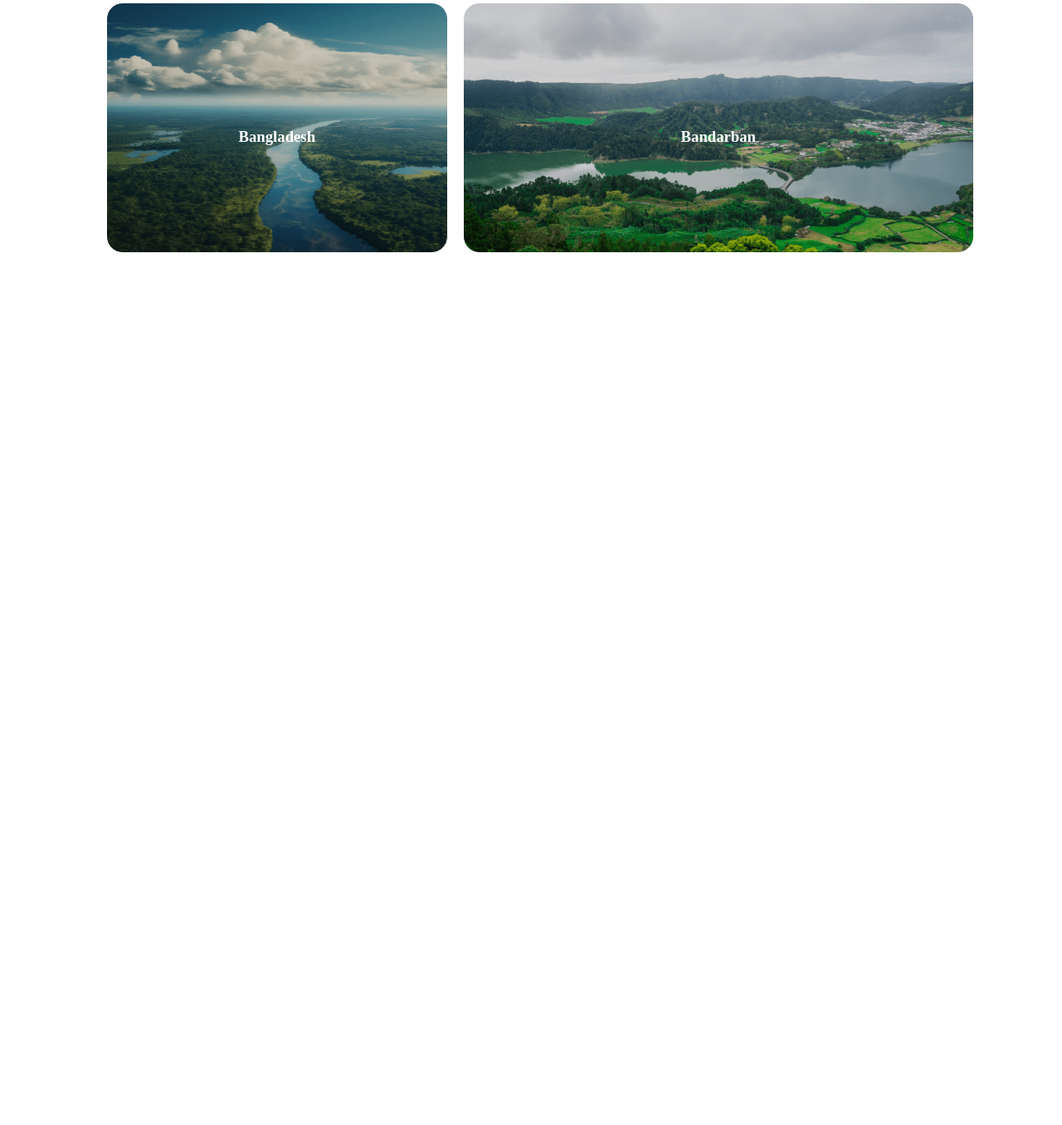
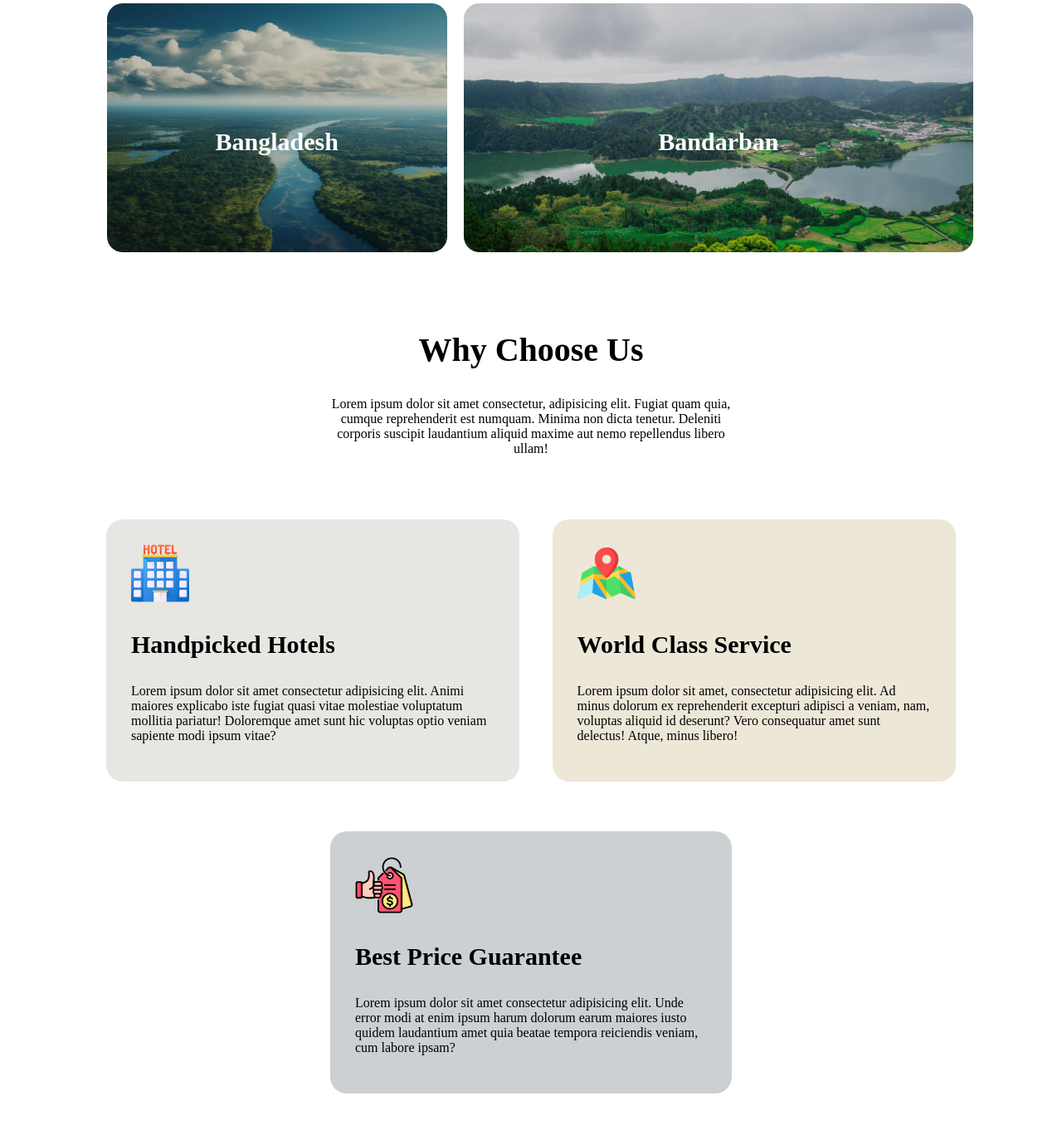
Before and after one commit to maqmukul/one-world-travel, a plain HTML site: page index.html in a window 1280 px wide. Shown: the part 2040-3396 px from the top of the page at 83% size. Before the commit the page ends 2365 px from the top, so only its background shows below. Drawn offline with Linux system fonts and the light colour scheme.

Commit message:
added why choose us section

```diff
--- a/Styles/styles.css
+++ b/Styles/styles.css
@@ -84,6 +84,7 @@ h2 {
 }
 
 .choose-your-destination h3 {
+    font-size: 30px;
     color: white;
     text-align: center;
     margin-top: 150px;
@@ -177,6 +178,49 @@ h2 {
     border: 1px solid white;
     border-radius: 20px;
 }
+
+.why-choose-us h3 {
+    font-size: 30px;
+}
+
+.why-choose-us img {
+    width: 70px;
+
+}
+
+.row-1 {
+    display: flex;
+    gap: 40px;
+    margin-bottom: 40px;
+}
+
+.row-2 {
+    text-align: center;
+    margin: 40px 250px;
+    padding: 20px;
+
+}
+
+.handpicked-hotels {
+    background-color: rgb(231, 230, 227);
+    border-radius: 20px;
+    padding: 30px;
+}
+
+.world-class-service {
+    background-color: rgb(237, 231, 216);
+    border-radius: 20px;
+    padding: 30px;
+}
+
+.best-price-guarantee {
+    text-align: left;
+    background-color: rgb(204, 208, 211);
+    border-radius: 20px;
+    padding: 30px;
+}
+
+
 
 @media screen and (max-width:600px) {
     header {
@@ -301,5 +345,26 @@ h2 {
         margin-top: 100px;
     }
 
+    .choose-your-destination h3 {
+        font-size: 20px;
+    }
 
+    .row-1 {
+        display: block;
+
+    }
+
+    .row-2 {
+        margin: auto;
+    }
+
+    .handpicked-hotels,
+    .world-class-service {
+        margin: 20px;
+    }
+
+    .why-choose-us h3 {
+        font-size: 20px;
+        color: black;
+    }
 }
--- a/index.html
+++ b/index.html
@@ -86,6 +86,44 @@
                 </div>
             </div>
         </section>
+        <section class="why-choose-us">
+            <div class="section-title">
+                <h2>Why Choose Us</h2>
+                <p>Lorem ipsum dolor sit amet consectetur, adipisicing elit. Fugiat quam quia, cumque reprehenderit est
+                    numquam. Minima non dicta tenetur. Deleniti corporis suscipit laudantium aliquid maxime aut nemo
+                    repellendus libero ullam!</p>
+
+            </div>
+            <div class="row-1">
+                <div class="handpicked-hotels">
+                    <img src="/Images/hotel.png" alt="">
+                    <h3>Handpicked Hotels</h3>
+                    <p>Lorem ipsum dolor sit amet consectetur adipisicing elit. Animi maiores explicabo iste fugiat
+                        quasi vitae molestiae voluptatum mollitia pariatur! Doloremque amet sunt hic voluptas optio
+                        veniam sapiente modi ipsum vitae?</p>
+
+                </div>
+                <div class="world-class-service">
+                    <img src="/Images/map.png" alt="">
+                    <h3>World Class Service</h3>
+                    <p>Lorem ipsum dolor sit amet, consectetur adipisicing elit. Ad minus dolorum ex reprehenderit
+                        excepturi adipisci a veniam, nam, voluptas aliquid id deserunt? Vero consequatur amet sunt
+                        delectus! Atque, minus libero!</p>
+
+                </div>
+            </div>
+            <div class="row-2">
+                <div class="best-price-guarantee">
+                    <img src="/Images/best-price.png" alt="">
+                    <h3>Best Price Guarantee</h3>
+                    <p>Lorem ipsum dolor sit amet consectetur adipisicing elit. Unde error modi at enim ipsum harum
+                        dolorum earum maiores iusto quidem laudantium amet quia beatae tempora reiciendis veniam, cum
+                        labore ipsam?</p>
+                </div>
+
+            </div>
+
+        </section>
 
     </main>
     <footer></footer>
```
Also changed, not shown: Images/best-price.png (added), Images/hotel-svgrepo-com.svg (added), Images/hotel.png (added), Images/map.png (added).
